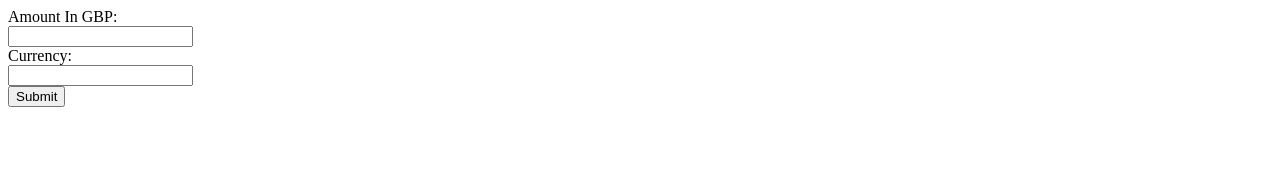
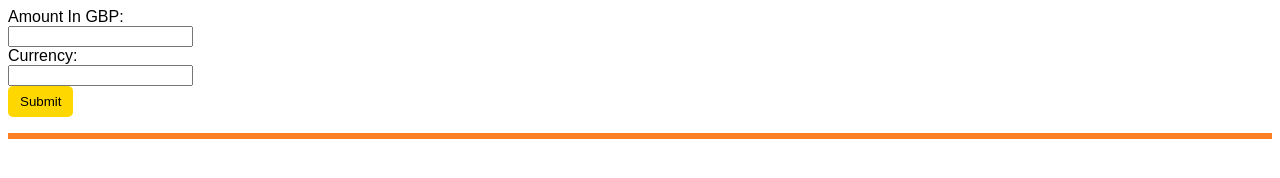
Before and after one commit to kdoherty172/appHackathonGlasgow2025, a plain HTML site: page currencyPage.html in a window 1280 px wide. Drawn offline with Linux system fonts and the light colour scheme.

Commit message:
currency

```diff
--- a/currencyPage.html
+++ b/currencyPage.html
@@ -1,6 +1,7 @@
 <!DOCTYPE html>
 <html>
 <head>
+    <link rel="stylesheet" href="style.css">
     <meta charset="UTF-8" />
     <script>
     function currencyConversion(event) {
@@ -36,7 +37,7 @@
         <input type="number" id="numCurrency" name="numCurrency"><br>
         <label for="selectCurrency">Currency:</label><br>
         <input type="text" id="selectCurrency" name="selectCurrency"><br>
-        <input type="button" value="Submit" onclick="currencyConversion(event)">
+        <input id = "submitButton" type="button" value="Submit" onclick="currencyConversion(event)">
         </form>
 
 
--- a/style.css
+++ b/style.css
@@ -61,7 +61,7 @@
             border-radius: 5px;
         }
 
-        .btn {
+        .btn, #submitButton {
             background-color: #ffd700;
             color: #000;
             border: none;
@@ -71,15 +71,17 @@
             transition: background-color 0.3s ease-in-out;
         }
 
-        .btn:hover {
+        .btn:hover, #submitButton:hover {
             background-color: #000;
             /* Change the background color on hover */
             color: #ffd700;
         }
+
+
         footer {
-  text-align: center;
-  padding: 3px;
-  background-color: rgb(255 127 39);
-  color: #ffffff;
-  font-family: 'Ariel'- sans-serif;
+    text-align: center;
+    padding: 3px;
+    background-color: rgb(255 127 39);
+    color: #ffffff;
+    font-family: 'Ariel'- sans-serif;
 }
```
